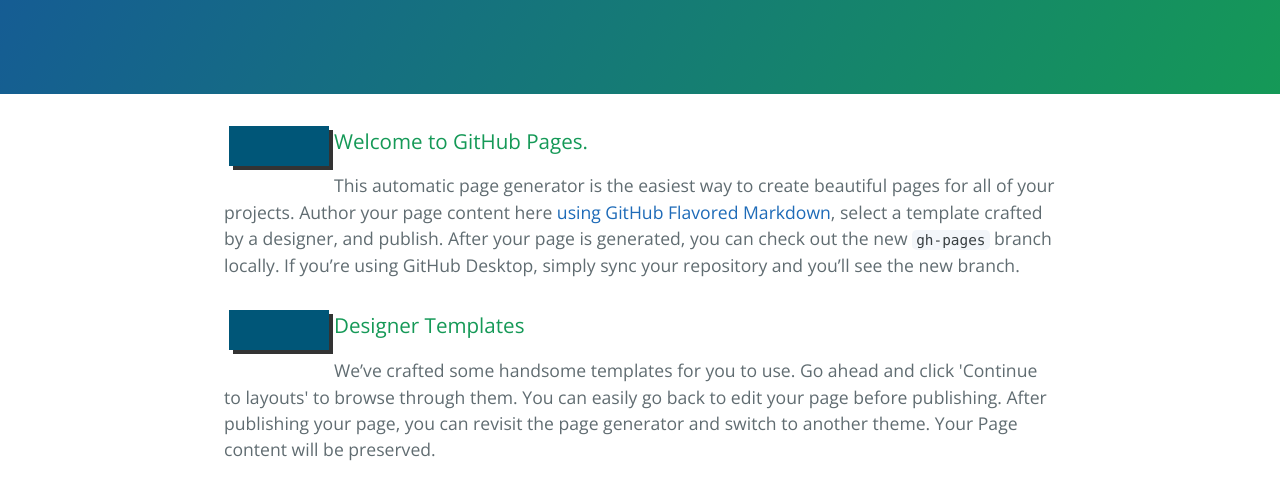
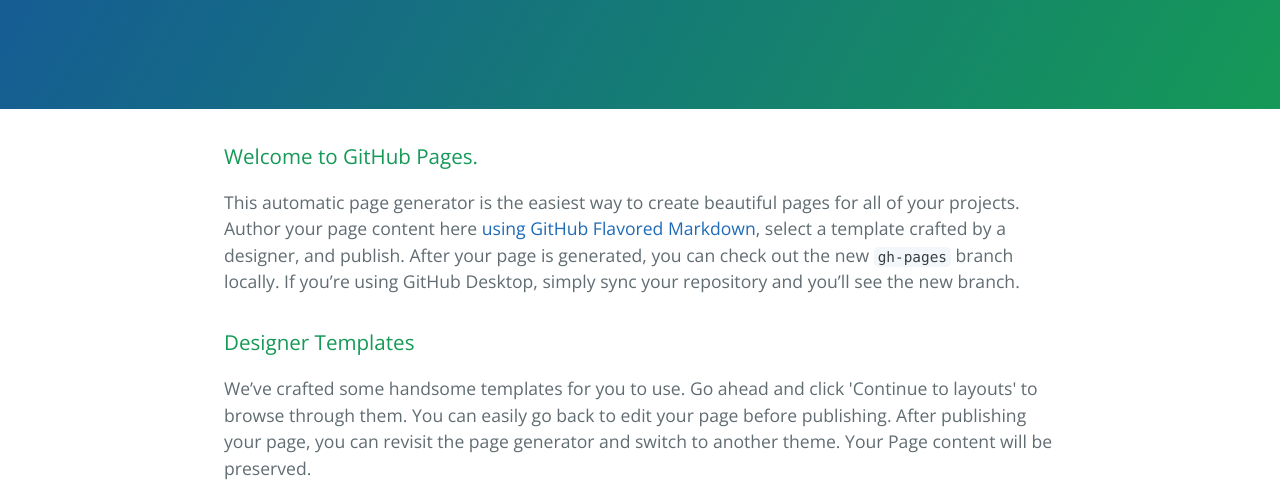
Before and after one commit to yuquan-zhang/yuquan-zhang.github.io, a plain HTML site: page index.html in a window 1280 px wide. Shown: the part 208-700 px from the top of the page. Drawn offline with nearby package versions, Linux system fonts and the light colour scheme.

Commit message:
Delete a css
Delete a css to the simple calculator.

```diff
--- a/index.html
+++ b/index.html
@@ -8,7 +8,6 @@
     <link href='https://fonts.googleapis.com/css?family=Open+Sans:400,700' rel='stylesheet' type='text/css'>
     <link rel="stylesheet" type="text/css" href="stylesheets/stylesheet.css" media="screen">
     <link rel="stylesheet" type="text/css" href="stylesheets/github-light.css" media="screen">
-    <link rel="stylesheet" type="text/css" href="stylesheets/style2.css" media="screen">
   </head>
   <body>
     <section class="page-header">
```
